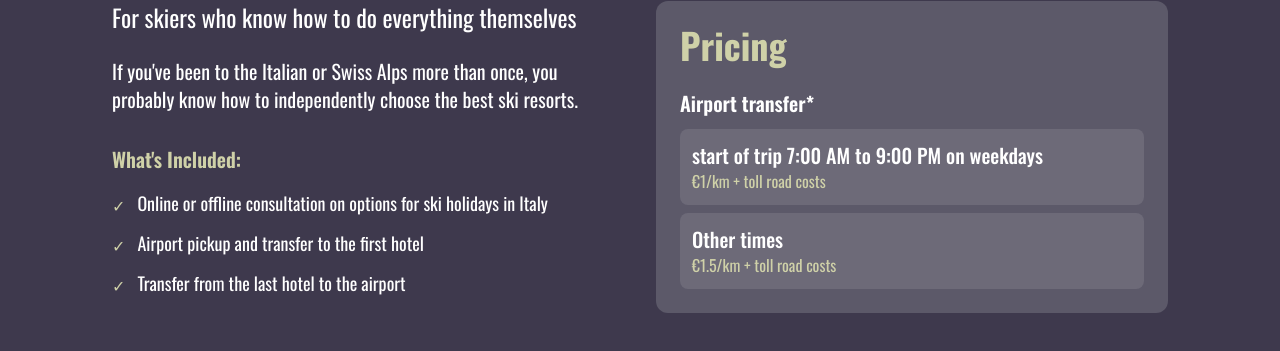
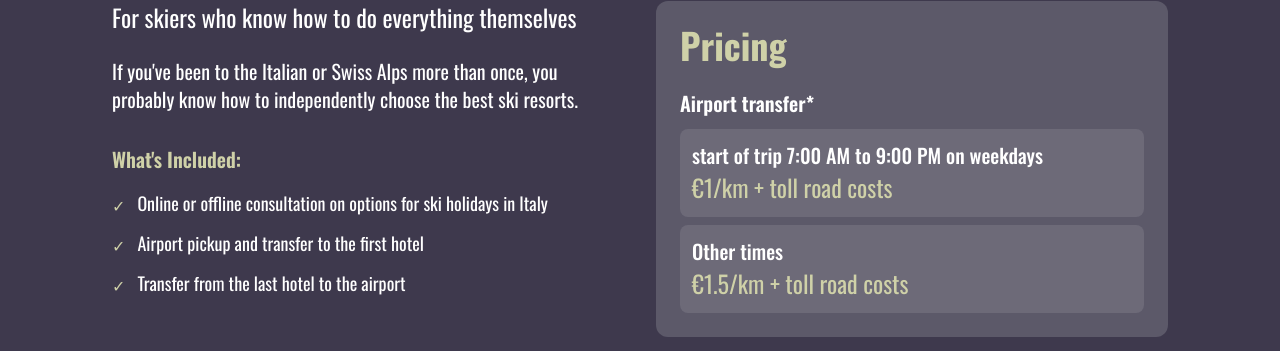
Before and after one commit to Max-climber/landing-guide-Italy, a React (Vite) app: page / in a window 1280 px wide. Shown: the part 2623-2974 px from the top of the page. Built offline with nearby package versions, Linux system fonts and the light colour scheme.

Commit message:
Restore larger font size for transfer prices (0.7 and 1 euro/km)

```diff
--- a/src/components/Programs.jsx
+++ b/src/components/Programs.jsx
@@ -182,7 +182,7 @@ const Programs = () => {
                                 <p className="text-white font-medium text-base sm:text-lg md:text-xl">
                                   {idx === 0 ? `${t(`programs.${activeProgram === 0 ? 'experienced' : activeProgram === 1 ? 'comfortable' : 'superComfort'}.pricing.transferStart`)} ${item.time}` : item.time}
                                 </p>
-                                <p className="text-color1">
+                                <p className="text-color1 text-[1.5em]">
                                   {item.price}
                                 </p>
                               </div>
@@ -222,7 +222,7 @@ const Programs = () => {
                                 <p className="text-white font-medium text-base sm:text-lg md:text-xl">
                                   {idx === 0 ? `${t(`programs.${activeProgram === 0 ? 'experienced' : activeProgram === 1 ? 'comfortable' : 'superComfort'}.pricing.transferStart`)} ${item.time}` : item.time}
                                 </p>
-                                <p className="text-color1">
+                                <p className="text-color1 text-[1.5em]">
                                   {item.price}
                                 </p>
                               </div>
```
Also changed, not shown: 1 other file (tests, documents, lock files or other folders).
